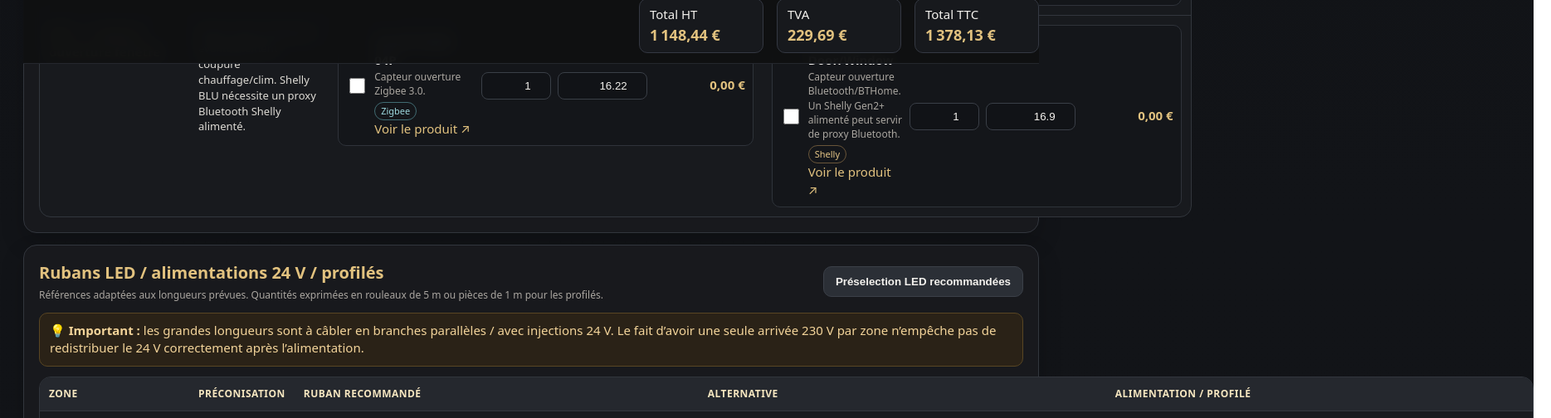
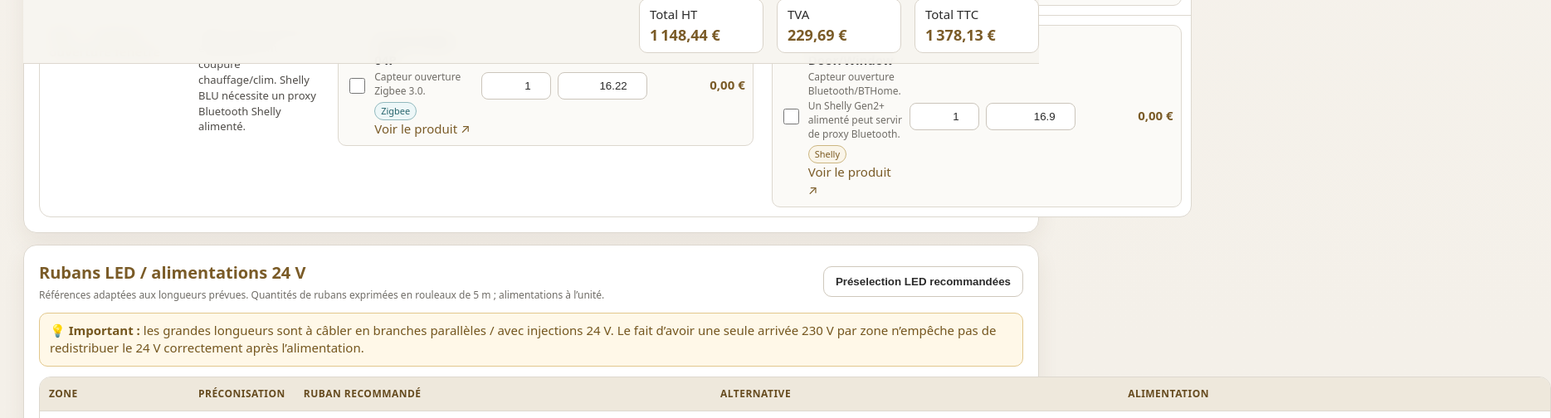
Before and after one commit to c0c0t3/fotoline, a plain HTML site: page led/index.html in a window 1280 px wide. Both pictures are taken after a click on the button "Préselection LED recommandées". Shown: the part 3176-3680 px from the top of the page at 83% size, 1869 px wide, since content can reach past the window. Drawn offline with Linux system fonts and the light colour scheme.

Commit message:
new version

```diff
--- a/led/index.html
+++ b/led/index.html
@@ -6,34 +6,34 @@
 <title>Devis domotique Love Room — Zigbee / Shelly</title>
 <style>
   :root{
-    --bg:#0f1012; --panel:#181a1e; --panel2:#202328; --text:#f3f1ed;
-    --muted:#aaa6a0; --gold:#c7a15a; --gold2:#e2c27f; --line:#32363d;
-    --ok:#76c893; --warn:#e0a458; --danger:#e07a7a; --input:#111317;
+    --bg:#f7f5f0; --panel:#ffffff; --panel2:#fbfaf7; --text:#2b2b2b;
+    --muted:#706d67; --gold:#b28a45; --gold2:#7a5b27; --line:#ddd8cf;
+    --ok:#3f8a5a; --warn:#a86d1f; --danger:#b95050; --input:#ffffff;
   }
   *{box-sizing:border-box}
-  body{margin:0;background:linear-gradient(180deg,#0b0c0e,#121418 40%,#0f1012);color:var(--text);font:15px/1.45 system-ui,-apple-system,Segoe UI,Roboto,Arial,sans-serif}
+  body{margin:0;background:linear-gradient(180deg,#fbfaf7,#f4f0e9 42%,#f7f5f0);color:var(--text);font:15px/1.45 system-ui,-apple-system,Segoe UI,Roboto,Arial,sans-serif}
   .wrap{max-width:1500px;margin:auto;padding:28px}
   h1{font-size:30px;margin:0 0 6px;color:var(--gold2)}
   h2{font-size:20px;margin:30px 0 12px;color:var(--gold2)}
   h3{font-size:16px;margin:0 0 8px}
   .sub{color:var(--muted);margin-bottom:22px}
-  .card{background:rgba(24,26,30,.96);border:1px solid var(--line);border-radius:16px;padding:18px;margin:14px 0;box-shadow:0 12px 28px rgba(0,0,0,.18)}
-  .toolbar{display:flex;flex-wrap:wrap;gap:10px;align-items:center;position:sticky;top:0;z-index:5;background:rgba(15,16,18,.94);backdrop-filter:blur(10px);padding:12px 0;border-bottom:1px solid #24272d}
+  .card{background:rgba(255,255,255,.98);border:1px solid var(--line);border-radius:16px;padding:18px;margin:14px 0;box-shadow:0 10px 26px rgba(87,70,42,.08)}
+  .toolbar{display:flex;flex-wrap:wrap;gap:10px;align-items:center;position:sticky;top:0;z-index:5;background:rgba(247,245,240,.95);backdrop-filter:blur(10px);padding:12px 0;border-bottom:1px solid #ddd8cf}
   button{background:var(--gold);border:0;color:#17130b;font-weight:700;padding:10px 14px;border-radius:10px;cursor:pointer}
-  button.secondary{background:#2b2f36;color:var(--text);border:1px solid #3b4048}
-  button.danger{background:#503033;color:#ffd9d9}
+  button.secondary{background:#ffffff;color:var(--text);border:1px solid #cfc8bc}
+  button.danger{background:#f5dfdf;color:#8f3737}
   .totals{margin-left:auto;display:flex;gap:16px;align-items:center;flex-wrap:wrap}
-  .totalBox{background:#17191d;border:1px solid #343842;border-radius:10px;padding:8px 12px;min-width:150px}
+  .totalBox{background:#ffffff;border:1px solid #d9d3c9;border-radius:10px;padding:8px 12px;min-width:150px}
   .totalBox b{display:block;font-size:18px;color:var(--gold2)}
   .grid{display:grid;grid-template-columns:1.3fr 1fr 1fr;gap:12px}
   .smallgrid{display:grid;grid-template-columns:repeat(4,minmax(160px,1fr));gap:12px}
   table{width:100%;border-collapse:separate;border-spacing:0;overflow:hidden;border:1px solid var(--line);border-radius:14px;background:var(--panel)}
-  th{background:#25282e;color:#f6e6c0;text-align:left;font-size:12px;text-transform:uppercase;letter-spacing:.04em;padding:11px;border-bottom:1px solid var(--line)}
+  th{background:#eee8dc;color:#664b1f;text-align:left;font-size:12px;text-transform:uppercase;letter-spacing:.04em;padding:11px;border-bottom:1px solid var(--line)}
   td{padding:11px;border-bottom:1px solid var(--line);vertical-align:top}
   tr:last-child td{border-bottom:0}
   .zone{font-weight:800;color:var(--gold2);min-width:180px}
-  .need{color:#dedbd5;font-size:13px}
-  .product{display:grid;grid-template-columns:auto 1fr 84px 108px 110px;gap:8px;align-items:center;background:#14161a;border:1px solid #2f333a;border-radius:10px;padding:9px;margin-bottom:8px}
+  .need{color:#4e4b47;font-size:13px}
+  .product{display:grid;grid-template-columns:auto 1fr 84px 108px 110px;gap:8px;align-items:center;background:#fbfaf7;border:1px solid #ddd8cf;border-radius:10px;padding:9px;margin-bottom:8px}
   .product:last-child{margin-bottom:0}
   .product.selected{border-color:var(--gold);box-shadow:0 0 0 1px rgba(199,161,90,.22) inset}
   .product .name{font-weight:700}
@@ -41,16 +41,18 @@
   .product a{color:var(--gold2);text-decoration:none}
   .product a:hover{text-decoration:underline}
   input[type="checkbox"]{width:19px;height:19px;accent-color:var(--gold)}
-  input[type="number"], input[type="text"], select, textarea{width:100%;background:var(--input);border:1px solid #3a3f47;color:var(--text);border-radius:8px;padding:8px}
+  input[type="number"], input[type="text"], select, textarea{width:100%;background:var(--input);border:1px solid #cbc5bb;color:var(--text);border-radius:8px;padding:8px}
   input[type="number"]{text-align:right}
   .subtotal{text-align:right;font-weight:800;color:var(--gold2);white-space:nowrap}
-  .tag{display:inline-block;font-size:11px;border:1px solid #3b4048;border-radius:999px;padding:2px 7px;color:#d4d0c9;margin-top:4px}
-  .tag.z{border-color:#416b72;color:#9ed9df}
-  .tag.s{border-color:#695539;color:#e6c687}
+  .tag{display:inline-block;font-size:11px;border:1px solid #cfc8bc;border-radius:999px;padding:2px 7px;color:#5e5a54;margin-top:4px}
+  .tag.z{border-color:#91b9be;color:#28656d;background:#edf7f8}
+  .tag.s{border-color:#ccb681;color:#7b5a21;background:#faf5e9}
   .note{font-size:12px;color:var(--muted);margin-top:4px}
-  .notice{padding:10px 12px;border-radius:10px;background:#2a2217;border:1px solid #594623;color:#f3d49a;margin:10px 0;display:none}
+  .why{font-size:12px;line-height:1.35;margin-top:7px;padding:8px 9px;background:#f4efe4;border-left:3px solid var(--gold);border-radius:7px;color:#514a40}
+  .why strong{color:#7a5b27}
+  .notice{padding:10px 12px;border-radius:10px;background:#fff8e8;border:1px solid #e2c78c;color:#74561e;margin:10px 0;display:none}
   .notice.show{display:block}
-  .quote-row{display:grid;grid-template-columns:1.5fr 80px 110px 110px;gap:8px;padding:8px 0;border-bottom:1px dashed #343842}
+  .quote-row{display:grid;grid-template-columns:1.5fr 80px 110px 110px;gap:8px;padding:8px 0;border-bottom:1px dashed #ddd8cf}
   .quote-row:last-child{border-bottom:0}
   .summary-empty{color:var(--muted);font-style:italic}
   .muted{color:var(--muted)}
@@ -106,14 +108,14 @@
   <section class="card">
     <div style="display:flex;gap:12px;align-items:center;justify-content:space-between;flex-wrap:wrap">
       <div>
-        <h2 style="margin:0">Rubans LED / alimentations 24 V / profilés</h2>
-        <div class="note">Références adaptées aux longueurs prévues. Quantités exprimées en rouleaux de 5 m ou pièces de 1 m pour les profilés.</div>
+        <h2 style="margin:0">Rubans LED / alimentations 24 V</h2>
+        <div class="note">Références adaptées aux longueurs prévues. Quantités de rubans exprimées en rouleaux de 5 m ; alimentations à l’unité.</div>
       </div>
       <button class="secondary no-print" onclick="selectRecommendedLED()">Préselection LED recommandées</button>
     </div>
     <div class="notice show" style="margin-top:12px">💡 <strong>Important :</strong> les grandes longueurs sont à câbler en branches parallèles / avec injections 24 V. Le fait d’avoir une seule arrivée 230 V par zone n’empêche pas de redistribuer le 24 V correctement après l’alimentation.</div>
     <table style="margin-top:12px">
-      <thead><tr><th>Zone</th><th>Préconisation</th><th>Ruban recommandé</th><th>Alternative</th><th>Alimentation / profilé</th></tr></thead>
+      <thead><tr><th>Zone</th><th>Préconisation</th><th>Ruban recommandé</th><th>Alternative</th><th>Alimentation</th></tr></thead>
       <tbody id="ledRows"></tbody>
     </table>
   </section>
@@ -146,7 +148,7 @@
     </div>
   </section>
 
-  <div class="footer-note">Prix publics indicatifs constatés / utilisés dans le comparatif au 01/10/2026. Tous les prix sont modifiables dans le formulaire. Les rubans LED, alimentations 24 V et profilés proposés ci-dessus peuvent maintenant être intégrés au devis ; câbles, connectiques, main-d’œuvre et éventuelles remises pro restent à ajuster.</div>
+  <div class="footer-note">Prix publics indicatifs constatés / utilisés dans le comparatif au 01/10/2026. Tous les prix sont modifiables dans le formulaire. Les rubans LED et alimentations 24 V proposés ci-dessus peuvent être intégrés au devis ; câbles, connectiques, main-d’œuvre et éventuelles remises pro restent à ajuster.</div>
 </div>
 
 <script>
@@ -169,19 +171,17 @@
   sunDim:{name:'Sunricher Zigbee phase-cut SR-ZG9101SAC-HP',brand:'Zigbee',price:59.99,link:'https://sunricher.net/fr/produit/zigbee-ac-phase-cut-dimmer/',zigbee:true,desc:'Variateur Zigbee 230 V phase-cut.'},
   proRgbww:{name:'Shelly Pro RGBWW PM',brand:'Shelly',price:68.90,link:'https://www.shelly.com/fr/products/shelly-pro-rgbww-pm',zigbee:false,desc:'Contrôleur RGBWW/RGBW 12–24 V sur rail DIN, 16 A total. Intéressant pour la grosse zone RGBW de la chambre.'},
 
-  ledYphixRgbw20:{name:'Yphix RGBW COB 24 V IP20 — 5 m',brand:'LED',price:94.99,link:'https://www.leddirect.fr/yphix-ruban-led-5m-24v-rgbw-ip20-cob-840-leds',zigbee:false,desc:'RGBW + vrai blanc chaud 3000 K, COB 840 LED/m, 18 W/m, IRC >90, 5 m. Ligne lumineuse continue. Largeur 12 mm.'},
-  ledYphixRgbw65:{name:'Yphix RGBW COB 24 V IP65 — 5 m',brand:'LED',price:104.99,link:'https://www.leddirect.fr/yphix-ruban-led-5m-24v-rgbw-cob-840-leds-ip65',zigbee:false,desc:'RGBW + vrai blanc chaud 3000 K, COB 840 LED/m, 18 W/m, IRC >90, IP65, 5 m. Largeur 14 mm.'},
-  ledIntegratechRgbw67:{name:'Integratech RGBW 3000 K 24 V IP67 — 5 m',brand:'LED',price:241.63,link:'https://www.blanc-habitat.com/rubans-led/570542-ruban-led-60led-m-5050-24v-ip67-rgbw-3000k-5m-integratech-60rgbw-ip67-3000',zigbee:false,desc:'Gamme pro IP67, RGB + vrai blanc 3000 K, 19,2 W/m, 5 m, garantie 5 ans. Pour zone très exposée à l’humidité.'},
-  ledYphixWarm68:{name:'Yphix COB 3000 K 24 V IP68 — 5 m',brand:'LED',price:62.99,link:'https://www.leddirect.fr/yphix-ruban-led-5m-24v-3000k-ip68-2400-cob-leds',zigbee:false,desc:'Blanc chaud 3000 K, COB 480 LED/m, 16 W/m, 1316 lm/m, IRC >90, IP68, 5 m.'},
-  ledLedkiaWarm65:{name:'Ledkia COB 2700 K 24 V IP65 — 5 m',brand:'LED',price:24.47,link:'https://www.leroymerlin.fr/produits/ruban-led-24v-cob-320-led-m-5m-10w-m-1000lm-m-largeur-10mm-coupe-5cm-ip65-cri90-2700k-blanc-chaud-pcb-silicone-94935847.html',zigbee:false,desc:'Blanc chaud 2700 K, COB 320 LED/m, 10 W/m, 1000 lm/m, IRC 90, IP65, 5 m. Très bon rapport prix/rendu.'},
-  ledYphixWarm20:{name:'Yphix COB 3000 K 24 V IP20 — 5 m',brand:'LED',price:64.99,link:'https://www.leddirect.fr/yphix-ruban-led-5m-24v-3000k-ip20-2400-cob-leds',zigbee:false,desc:'Blanc chaud 3000 K, COB 480 LED/m, 16 W/m, 1364 lm/m, IRC >90, 5 m. Usage sec / plinthes / corniches.'},
+  ledYphixRgbw20:{name:'Yphix RGBW COB 24 V IP20 — 5 m',brand:'LED',price:94.99,link:'https://www.leddirect.fr/yphix-ruban-led-5m-24v-rgbw-ip20-cob-840-leds',zigbee:false,desc:'RGBW + vrai blanc chaud 3000 K, COB 840 LED/m, 18 W/m, IRC >90, 5 m. Ligne lumineuse continue. Largeur 12 mm.',reco:'Recommandé en chambre et Secret Room : le COB évite l’effet « points de LED », le vrai canal blanc 3000 K donne un éclairage plus naturel sur la peau, et l’IRC >90 est plus qualitatif.'},
+  ledYphixRgbw65:{name:'Yphix RGBW COB 24 V IP65 — 5 m',brand:'LED',price:104.99,link:'https://www.leddirect.fr/yphix-ruban-led-5m-24v-rgbw-cob-840-leds-ip65',zigbee:false,desc:'RGBW + vrai blanc chaud 3000 K, COB 840 LED/m, 18 W/m, IRC >90, IP65, 5 m. Largeur 14 mm.',reco:'Recommandé près de la balnéo : même rendu COB continu et beau blanc chaud que la chambre, avec une protection IP65 adaptée aux zones humides hors exposition directe importante.'},
+  ledIntegratechRgbw67:{name:'Integratech RGBW 3000 K 24 V IP67 — 5 m',brand:'LED',price:241.63,link:'https://www.blanc-habitat.com/rubans-led/570542-ruban-led-60led-m-5050-24v-ip67-rgbw-3000k-5m-integratech-60rgbw-ip67-3000',zigbee:false,desc:'Gamme pro IP67, RGB + vrai blanc 3000 K, 19,2 W/m, 5 m, garantie 5 ans. Pour zone très exposée à l’humidité.',reco:'Alternative premium si la zone balnéo est très exposée aux projections : IP67 et gamme professionnelle, mais coût nettement supérieur.'},
+  ledYphixWarm68:{name:'Yphix COB 3000 K 24 V IP68 — 5 m',brand:'LED',price:62.99,link:'https://www.leddirect.fr/yphix-ruban-led-5m-24v-3000k-ip68-2400-cob-leds',zigbee:false,desc:'Blanc chaud 3000 K, COB 480 LED/m, 16 W/m, 1316 lm/m, IRC >90, IP68, 5 m.',reco:'Recommandé en SDB si vous voulez privilégier la sécurité face à l’humidité : IP68, COB continu et blanc 3000 K qualitatif. Plus puissant et plus cher que nécessaire pour une simple lumière d’ambiance.'},
+  ledLedkiaWarm65:{name:'Ledkia COB 2700 K 24 V IP65 — 5 m',brand:'LED',price:24.47,link:'https://www.leroymerlin.fr/produits/ruban-led-24v-cob-320-led-m-5m-10w-m-1000lm-m-largeur-10mm-coupe-5cm-ip65-cri90-2700k-blanc-chaud-pcb-silicone-94935847.html',zigbee:false,desc:'Blanc chaud 2700 K, COB 320 LED/m, 10 W/m, 1000 lm/m, IRC 90, IP65, 5 m. Très bon rapport prix/rendu.',reco:'Recommandé pour les plinthes : 10 W/m suffit largement pour une ambiance au sol, chauffe moins, consomme moins et le 2700 K donne un rendu cosy. IP65 apporte en plus une petite protection.'},
+  ledYphixWarm20:{name:'Yphix COB 3000 K 24 V IP20 — 5 m',brand:'LED',price:64.99,link:'https://www.leddirect.fr/yphix-ruban-led-5m-24v-3000k-ip20-2400-cob-leds',zigbee:false,desc:'Blanc chaud 3000 K, COB 480 LED/m, 16 W/m, 1364 lm/m, IRC >90, 5 m. Usage sec / plinthes / corniches.',reco:'Alternative plus lumineuse pour zone sèche. Je la choisirais seulement si les plinthes doivent réellement éclairer la pièce ; sinon 10 W/m est plus raisonnable.'},
 
-  psu150:{name:'Mean Well XLG-150-24-A — 150 W / 24 V',brand:'Alimentation',price:39.88,link:'https://www.leroymerlin.fr/produits/transformateur-led-24vdc-150w-ip67-meanwell-xlg-150-24-a-90498036.html',zigbee:false,desc:'Alimentation LED 24 V, 150 W, IP67. Adaptée à env. 100–120 W de rubans avec marge.'},
-  psu200:{name:'Mean Well XLG-200-24-A — 199 W / 24 V',brand:'Alimentation',price:49.30,link:'https://www.leroymerlin.fr/produits/meanwell-mw-xlg-200-24-a-transformateur-led-199-w-24-v-cc-8300-ma-xlg-200-24-a-88301677.html',zigbee:false,desc:'Alimentation LED 24 V, 199 W, IP67. Adaptée aux zones d’environ 125–150 W.'},
-  psu240:{name:'Mean Well HLG-240H-24A — 240 W / 24 V',brand:'Alimentation',price:73.68,link:'https://fr.rs-online.com/web/p/driver-de-led/7647366',zigbee:false,desc:'Alimentation LED pro 24 V, 240 W / 10 A, IP65. Pour charges jusqu’à environ 190 W avec marge de 20 %.'},
-  psu320:{name:'Mean Well HLG-320H-24A — 320 W / 24 V',brand:'Alimentation',price:100.81,link:'https://fr.rs-online.com/web/p/driver-de-led/7382450',zigbee:false,desc:'Alimentation LED pro 24 V, 320 W / 13,34 A, IP65. Recommandée pour la chambre 12 m à 18 W/m (216 W).'},
-  profileMatera:{name:'Yphix profilé alu Matera + diffuseur opaque — 1 m',brand:'Profil',price:0,link:'https://www.leddirect.fr/yphix-profile-ruban-led-matera-aluminium-haut-1m-avec-couvercle-opaque',zigbee:false,desc:'Profilé aluminium pour dissipation et finition. Largeur 15 mm. Prix à renseigner selon finition/distributeur.'},
-  profileTarenta:{name:'Yphix profilé alu Tarenta 45° + diffuseur opaque — 1 m',brand:'Profil',price:9.99,link:'https://www.leddirect.fr/yphix-profile-ruban-led-tarenta-aluminium-angle-droit-1m-avec-couvercle-opaque',zigbee:false,desc:'Profilé aluminium 45°, largeur intérieure env. 12 mm. Idéal plinthes/corniches si le ruban choisi rentre dans le profilé.'}
+  psu150:{name:'Mean Well XLG-150-24-A — 150 W / 24 V',brand:'Alimentation',price:39.88,link:'https://www.leroymerlin.fr/produits/transformateur-led-24vdc-150w-ip67-meanwell-xlg-150-24-a-90498036.html',zigbee:false,desc:'Alimentation LED 24 V, 150 W, IP67. Adaptée à env. 100–120 W de rubans avec marge.',reco:'Recommandée lorsqu’une zone tourne autour de 100 W : elle garde une marge de sécurité sans surdimensionner inutilement l’alimentation.'},
+  psu200:{name:'Mean Well XLG-200-24-A — 199 W / 24 V',brand:'Alimentation',price:49.30,link:'https://www.leroymerlin.fr/produits/meanwell-mw-xlg-200-24-a-transformateur-led-199-w-24-v-cc-8300-ma-xlg-200-24-a-88301677.html',zigbee:false,desc:'Alimentation LED 24 V, 199 W, IP67. Adaptée aux zones d’environ 125–150 W.',reco:'Recommandée pour les zones de 125 à 150 W environ : suffisamment de réserve pour éviter de faire travailler l’alimentation à sa limite.'},
+  psu240:{name:'Mean Well HLG-240H-24A — 240 W / 24 V',brand:'Alimentation',price:73.68,link:'https://fr.rs-online.com/web/p/driver-de-led/7647366',zigbee:false,desc:'Alimentation LED pro 24 V, 240 W / 10 A, IP65. Pour charges jusqu’à environ 190 W avec marge de 20 %.',reco:'Bon choix pour une zone approchant 180–190 W. Mean Well est une référence sérieuse et la réserve de puissance aide à limiter chauffe et vieillissement.'},
+  psu320:{name:'Mean Well HLG-320H-24A — 320 W / 24 V',brand:'Alimentation',price:100.81,link:'https://fr.rs-online.com/web/p/driver-de-led/7382450',zigbee:false,desc:'Alimentation LED pro 24 V, 320 W / 13,34 A, IP65. Recommandée pour la chambre 12 m à 18 W/m (216 W).',reco:'Recommandée pour les 12 m de RGBW de la chambre : 216 W théoriques de ruban, donc 320 W laisse une vraie marge au lieu de faire fonctionner l’alimentation au maximum.'},
 };
 
 const architecture = [
@@ -212,27 +212,27 @@
   {
     zone:'ÉTAGE — Chambre plafond RGBW 12 m',
     need:'COB recommandé pour une ligne continue. 12 m × 18 W/m ≈ 216 W : alimentation 320 W conseillée. Avec Shelly Plus RGBW PM (240 W max théorique), la charge est trop proche de la limite pratique : préférer Shelly Pro RGBWW PM ou scinder en 2 contrôleurs.',
-    rec:[['ledYphixRgbw20',3]], alt:[['ledYphixRgbw65',3]], power:[['psu320',1]], profile:[['profileMatera',12]]
+    rec:[['ledYphixRgbw20',3]], alt:[['ledYphixRgbw65',3]], power:[['psu320',1]]
   },
   {
     zone:'ÉTAGE — Balnéo RGBW 7 m',
     need:'Zone humide : minimum IP65 si le ruban est protégé des projections directes. IP67 si exposition plus sévère. 7 m × 18 W/m ≈ 126 W.',
-    rec:[['ledYphixRgbw65',2]], alt:[['ledIntegratechRgbw67',2]], power:[['psu200',1]], profile:[['profileMatera',7]]
+    rec:[['ledYphixRgbw65',2]], alt:[['ledIntegratechRgbw67',2]], power:[['psu200',1]]
   },
   {
     zone:'ÉTAGE — Secret Room RGBW 8 m',
     need:'COB RGBW pour ligne continue et vrai blanc chaud. 8 m × 18 W/m ≈ 144 W. Deux branches de 4 m recommandées.',
-    rec:[['ledYphixRgbw20',2]], alt:[['ledYphixRgbw65',2]], power:[['psu200',1]], profile:[['profileMatera',8]]
+    rec:[['ledYphixRgbw20',2]], alt:[['ledYphixRgbw65',2]], power:[['psu200',1]]
   },
   {
     zone:'RDC — Plinthes blanc chaud 7 m + 3 m',
     need:'Deux branches indépendantes sur la même alimentation. Pour une lumière d’ambiance au sol, 2700–3000 K et IRC ≥90. La référence Ledkia 10 W/m limite puissance et chauffe.',
-    rec:[['ledLedkiaWarm65',2]], alt:[['ledYphixWarm20',2]], power:[['psu150',1],['psu200',1]], profile:[['profileTarenta',10]]
+    rec:[['ledLedkiaWarm65',2]], alt:[['ledYphixWarm20',2]], power:[['psu150',1],['psu200',1]]
   },
   {
     zone:'RDC — SDB blanc chaud ~10 m',
     need:'Humidité : IP65 minimum, IP68 si vous voulez surdimensionner la protection. Pour ~10 m : 100 W avec Ledkia 10 W/m ou 160 W avec Yphix 16 W/m.',
-    rec:[['ledYphixWarm68',2]], alt:[['ledLedkiaWarm65',2]], power:[['psu200',1],['psu150',1]], profile:[['profileMatera',10]]
+    rec:[['ledYphixWarm68',2]], alt:[['ledLedkiaWarm65',2]], power:[['psu200',1],['psu150',1]]
   }
 ];
 
@@ -245,9 +245,10 @@
   const uid = 'l'+(++lineCounter);
   lineRefs.push({uid,productId,context,ecosystem});
   const tag = ecosystem==='Zigbee' ? '<span class="tag z">Zigbee</span>' : ecosystem==='Shelly' ? '<span class="tag s">Shelly</span>' : '<span class="tag">'+ecosystem+'</span>';
+  const why = (ecosystem && ecosystem.toLowerCase().includes('recommand') && p.reco) ? `<div class="why"><strong>Pourquoi recommandé :</strong> ${p.reco}</div>` : '';
   return `<div class="product" id="box-${uid}">
     <input type="checkbox" id="sel-${uid}" data-uid="${uid}" onchange="calc()">
-    <div><div class="name">${p.name}</div><div class="meta">${p.desc}</div>${tag}<br><a href="${p.link}" target="_blank" rel="noopener">Voir le produit ↗</a></div>
+    <div><div class="name">${p.name}</div><div class="meta">${p.desc}</div>${why}${tag}<br><a href="${p.link}" target="_blank" rel="noopener">Voir le produit ↗</a></div>
     <input type="number" min="0" step="1" value="${qty}" id="qty-${uid}" title="Quantité" oninput="calc()">
     <input type="number" min="0" step="0.01" value="${p.price}" id="price-${uid}" title="Prix unitaire HT" oninput="calc()">
     <div class="subtotal" id="sub-${uid}">0,00 €</div>
@@ -267,8 +268,7 @@
     const rec = z.rec.map(([id,q])=>makeLine(id,q,z.zone,'LED recommandé')).join('');
     const alt = z.alt.map(([id,q])=>makeLine(id,q,z.zone,'LED alternative')).join('');
     const pwr = z.power.map(([id,q],i)=>makeLine(id,q,z.zone,i===0?'Alimentation recommandée':'Alimentation alternative')).join('');
-    const prof = z.profile.map(([id,q])=>makeLine(id,q,z.zone,'Profil')).join('');
-    return `<tr><td class="zone">${z.zone}</td><td class="need">${z.need}</td><td>${rec}</td><td>${alt}</td><td>${pwr}${prof}</td></tr>`;
+    return `<tr><td class="zone">${z.zone}</td><td class="need">${z.need}</td><td>${rec}</td><td>${alt}</td><td>${pwr}</td></tr>`;
   }).join('');
   calc();
 }
@@ -327,7 +327,7 @@
 function selectZigbee(){setByEcosystem('Zigbee')}
 function selectRecommendedLED(){
   lineRefs.forEach(r=>{
-    if(['LED recommandé','LED alternative','Alimentation recommandée','Alimentation alternative','Profil'].includes(r.ecosystem)){
+    if(['LED recommandé','LED alternative','Alimentation recommandée','Alimentation alternative'].includes(r.ecosystem)){
       document.getElementById('sel-'+r.uid).checked = (r.ecosystem==='LED recommandé' || r.ecosystem==='Alimentation recommandée');
     }
   });
```
Also changed, not shown: 1 other file.
